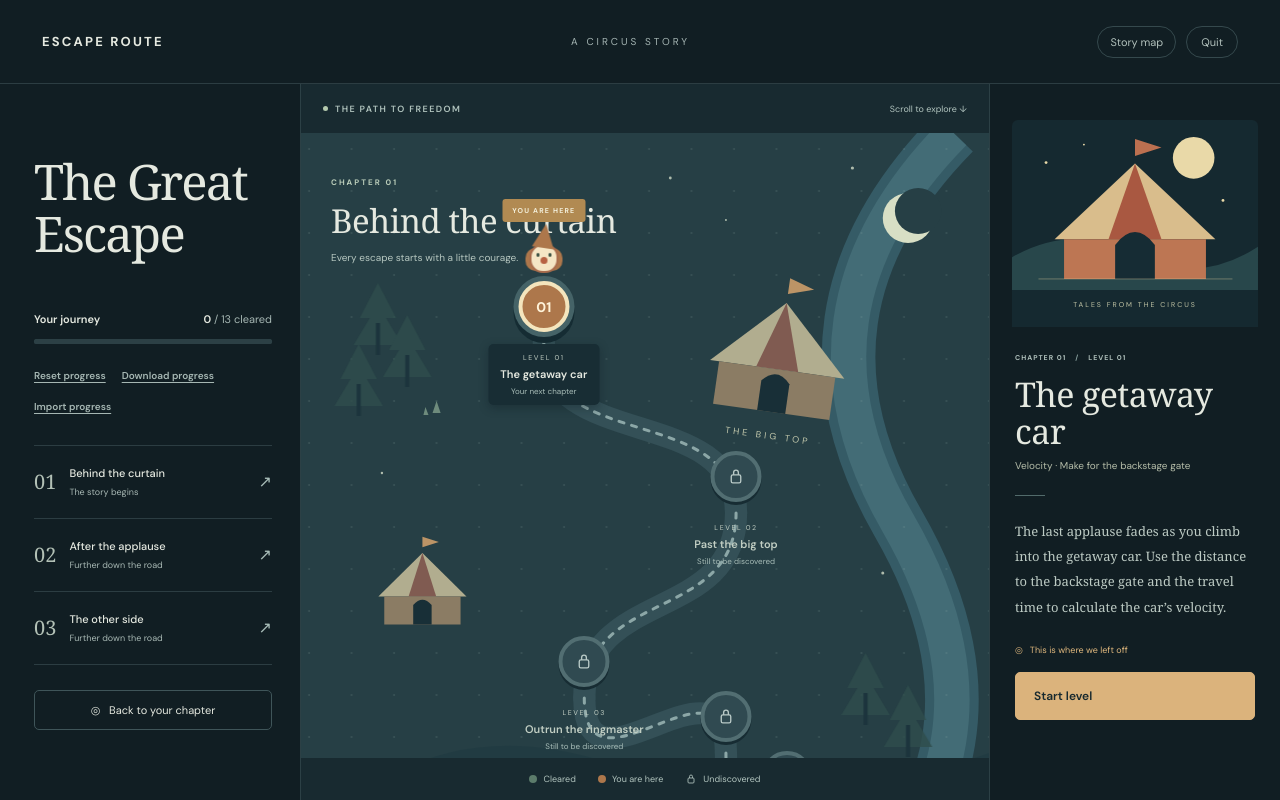
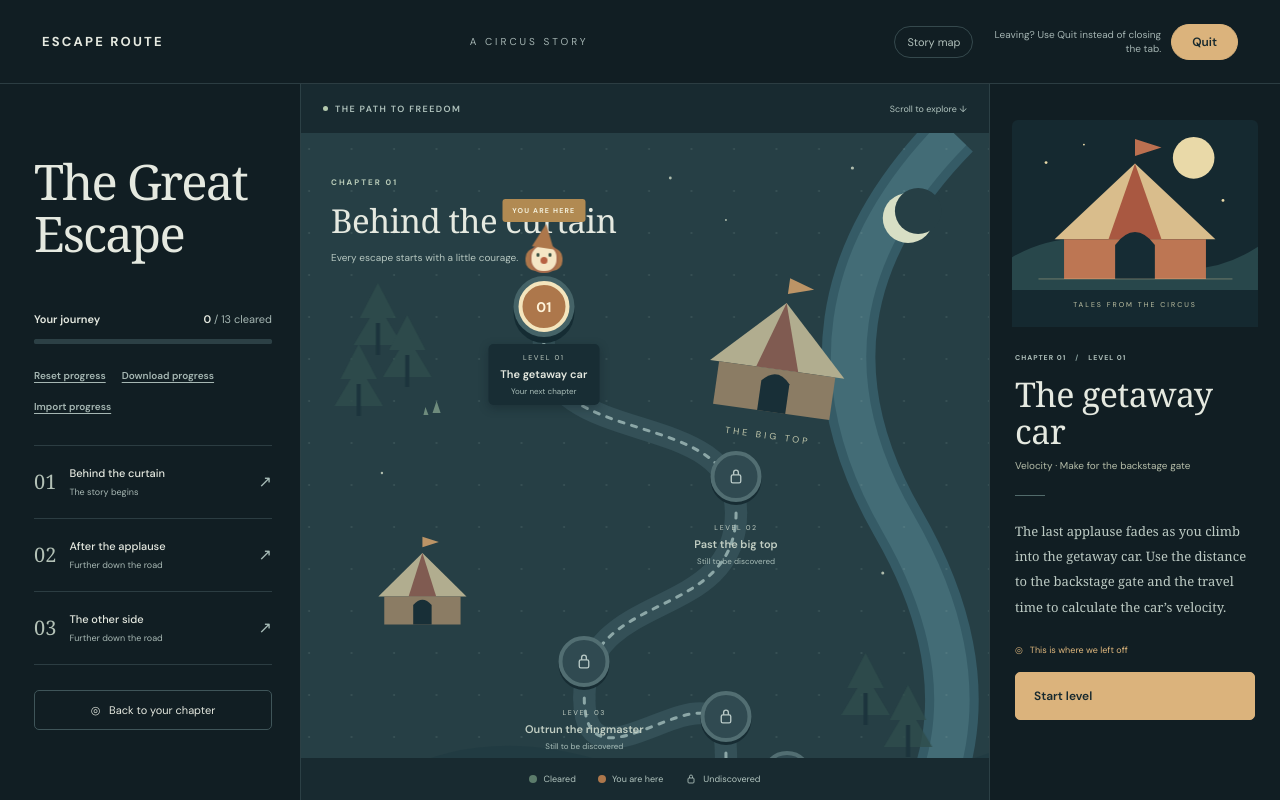
Before and after one commit to itsgeorgema/cse110-project-team3, a website built with Vite: page index.html in a window 1280 px wide. Built offline with nearby package versions, Linux system fonts and the light colour scheme; a web font is replaced by a local one.

Commit message:
Make Quit button easier to see and add a hint to use it (#133)

```diff
--- a/src/style.css
+++ b/src/style.css
@@ -229,18 +229,27 @@ progress::-moz-progress-bar {
   gap: 10px;
 }
 
+.quit-hint {
+  max-width: 26ch;
+  font-size: 10px;
+  line-height: 1.4;
+  color: #a4b4b2;
+  text-align: right;
+}
+
 .quit-game {
-  border: 1px solid #35494d;
+  border: 1px solid #dbb37c;
   border-radius: 20px;
-  padding: 8px 14px;
-  background: transparent;
-  color: #b1c0bb;
-  font-size: 11px;
+  padding: 9px 20px;
+  background: #dbb37c;
+  color: #17292e;
+  font-size: 12px;
+  font-weight: 600;
 }
 
 .quit-game:hover {
-  border-color: #6e8b7c;
-  color: #e5e9e0;
+  border-color: #edc998;
+  background: #edc998;
 }
 
 .chapter-nav {
@@ -902,6 +911,9 @@ progress::-moz-progress-bar {
     font-size: 9px;
     padding: 6px 9px;
   }
+  .quit-hint {
+    display: none;
+  }
   .overworld {
     display: block;
   }
--- a/src/view/overworld/OverworldMap.ts
+++ b/src/view/overworld/OverworldMap.ts
@@ -83,7 +83,7 @@ export class OverworldMap {
     const cleared = nodes.filter((node) => node.state === "cleared").length;
     const selected = current;
     this.container.innerHTML = `
-      <header class="topbar"><a class="wordmark" href="#" aria-label="Escape Route, top of map">ESCAPE ROUTE</a><span class="edition">A CIRCUS STORY</span><span class="topbar-actions"><span class="preview-badge">Story map</span><button class="quit-game" type="button">Quit</button></span></header>
+      <header class="topbar"><a class="wordmark" href="#" aria-label="Escape Route, top of map">ESCAPE ROUTE</a><span class="edition">A CIRCUS STORY</span><span class="topbar-actions"><span class="preview-badge">Story map</span><span class="quit-hint" id="quit-hint">Leaving? Use Quit instead of closing the tab.</span><button class="quit-game" type="button" aria-describedby="quit-hint">Quit</button></span></header>
       <main class="overworld">
         <aside class="story-sidebar">
           <h1>The Great<br>Escape</h1>
```
